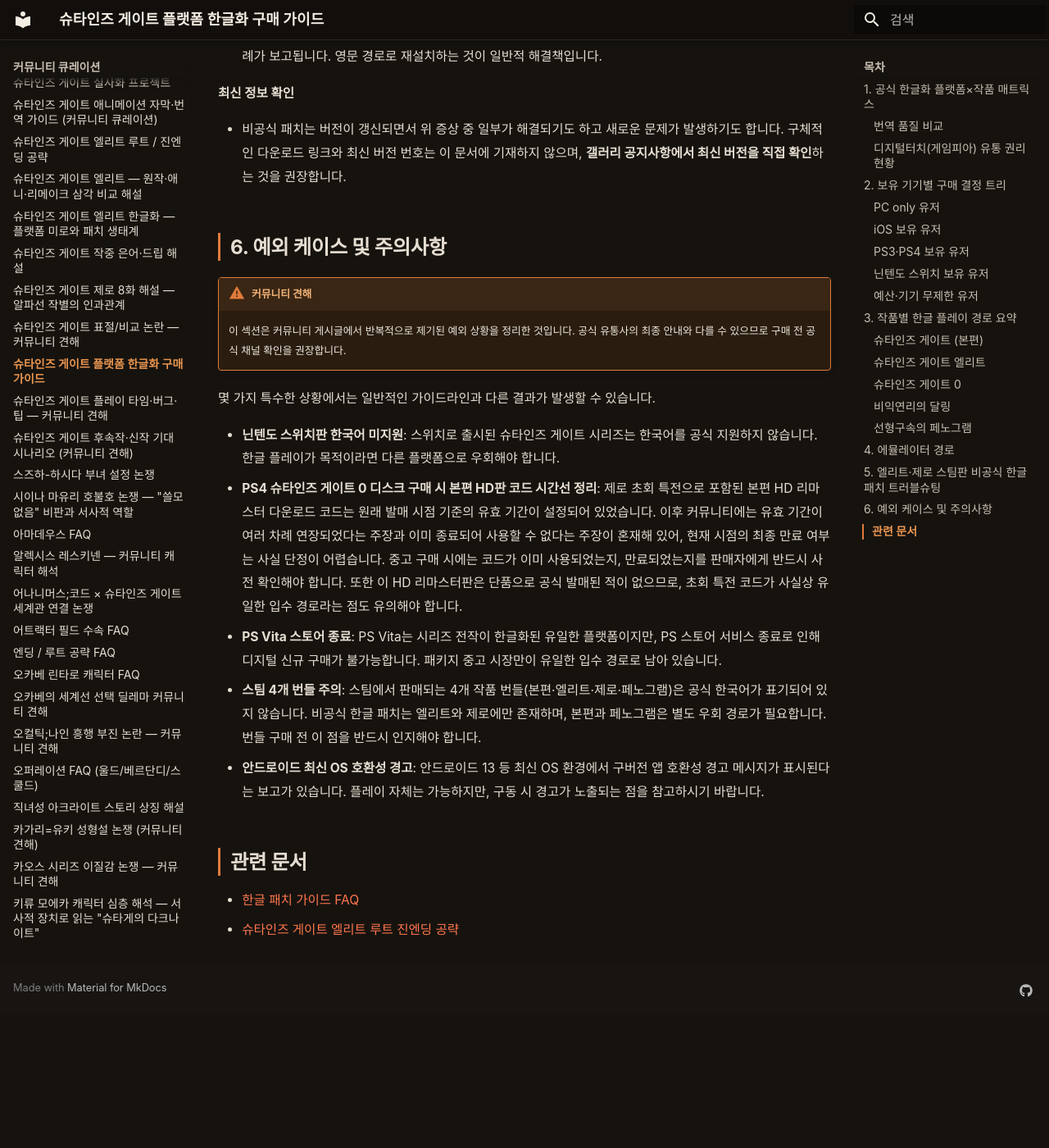
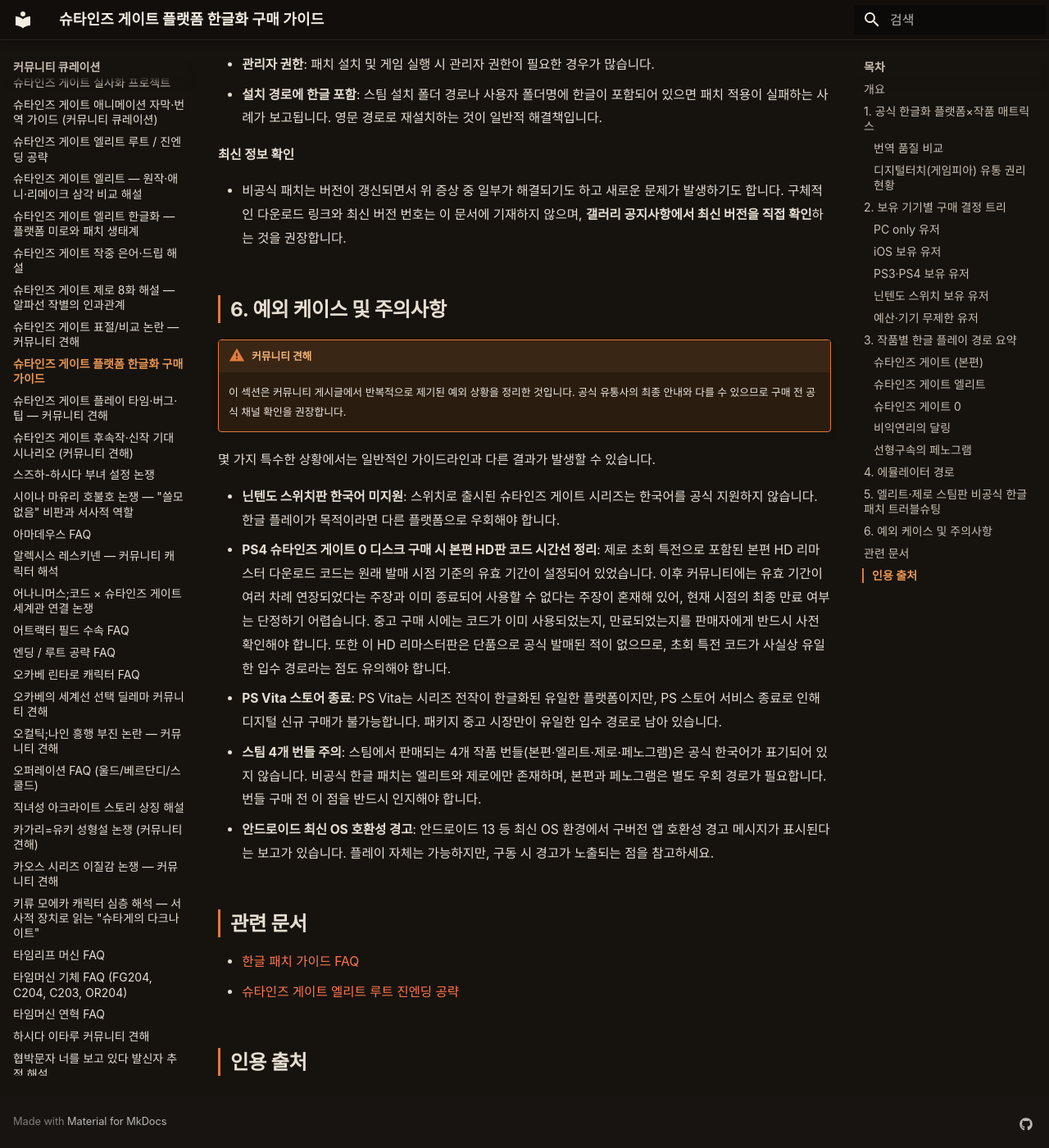
Before and after one commit to sgwiki/sgwiki.github.io, an MkDocs documentation site: the page built from wiki/커뮤니티-큐레이션/슈타인즈-게이트-플랫폼-한글화-구매-가이드.md, in a window 1280 px wide and 1400 px high, scrolled down 5870 px. Shown: the whole window at 82% size. Built offline with MkDocs 1.6.1 and Material for MkDocs 9.7.7, drawn with Linux system fonts in a browser that asks for light colours; some web fonts are replaced; before the commit the page ends 7107 px from its top, so only the background shows below that; some of the changed text lies outside the part shown.

Commit message:
chore(wiki): 슈타인즈-게이트-플랫폼-한글화-구매-가이드 정비 — frontmatter spoiler 필드 표준화(spoiler_level→spoiler: none)·런타임 마커(run_id·candidate_id·created_at) 제거·개요·인용 출처 섹션 추가·문체 교정(번역투 '다르게 적용되어'→'달라'·'~하시기 바랍니다'→'~하세요' 3곳·'구매가 쉬우며'→'구매하기 쉬우며'·'사실 단정이 어렵습니다'→'단정하기 어렵습니다')
Co-Authored-By: Claude Opus 4.6 <noreply@anthropic.com>

```diff
--- a/wiki/커뮤니티-큐레이션/슈타인즈-게이트-플랫폼-한글화-구매-가이드.md
+++ b/wiki/커뮤니티-큐레이션/슈타인즈-게이트-플랫폼-한글화-구매-가이드.md
@@ -17,7 +14,9 @@ candidate_id: cand-610c553e16
 
 # 슈타인즈 게이트 플랫폼 한글화 구매 가이드
 
-슈타인즈 게이트 시리즈는 발매 플랫폼이 다양하고, 한글 지원 여부가 플랫폼과 작품마다 다르게 적용되어 신규 입문자가 구매를 결정하기 전에 반드시 확인해야 할 정보가 많습니다. 이 문서는 보유 기기와 플레이 우선순위에 따라 가장 합리적인 한글 플레이 경로를 단계별로 정리합니다.
+## 개요
+
+슈타인즈 게이트 시리즈는 발매 플랫폼이 다양하고, 한글 지원 여부가 플랫폼과 작품마다 달라 신규 입문자가 구매를 결정하기 전에 반드시 확인해야 할 정보가 많습니다. 이 문서는 보유 기기와 플레이 우선순위에 따라 가장 합리적인 한글 플레이 경로를 단계별로 정리합니다.
 
 ## 1. 공식 한글화 플랫폼×작품 매트릭스
 
@@ -47,7 +46,7 @@ candidate_id: cand-610c553e16
     아래 내용은 커뮤니티 게시글에서 반복적으로 공유된 체감 평가를 정리한 것이며, 공식적으로 검증된 번역 품질 비교가 아닙니다.
 
 - **PS3·PS Vita 정발판(디지털터치 번역) 우위**: PS3·Vita 한글판의 번역이 모바일(안드로이드·iOS) 대비 가장 우수하다는 평가가 반복적으로 누적되어 있습니다. 특히 문체의 자연스러움과 용어 일관성 면에서 정발판을 기준점으로 삼는 의견이 많습니다.
-- **PS4 HD 리마스터판의 별도 번역**: PS4 본편 HD 리마스터판은 PS3·Vita 정발판과는 별도의 번역으로 제작되었다는 보고가 있습니다. 동일한 디지털터치 번역이 아닐 수 있다는 점을 참고하시기 바랍니다.
+- **PS4 HD 리마스터판의 별도 번역**: PS4 본편 HD 리마스터판은 PS3·Vita 정발판과는 별도의 번역으로 제작되었다는 보고가 있습니다. 동일한 디지털터치 번역이 아닐 수 있다는 점을 참고하세요.
 - **iOS 초창기판 오역**: iOS 본편은 2012년 한글화된 초창기 번역으로, 일부 오역이 보고된 바 있습니다. 이후 패치로 일부 개선되었다는 주장과 잔여 오역이 남아 있다는 주장이 혼재합니다.
 
 ### 디지털터치(게임피아) 유통 권리 현황
@@ -100,7 +99,7 @@ candidate_id: cand-610c553e16
 
 - **공식 한글**: PS3 패키지, PS Vita 패키지, iOS, Android(2022년 패치 이후), PS4(제로 초회 특전 HD판).
 - **스팀**: 공식 한글 미지원. 비공식 패치는 장기 제작 중으로 알려져 있으나 완료 시점은 불확실합니다.
-- **권장 경로**: iOS/Android 한글판이 가장 구매가 쉬우며, 패키지 수집이 가능하다면 PS3·Vita 한글판이 번역 품질 면에서 가장 좋다는 평입니다.
+- **권장 경로**: iOS/Android 한글판이 가장 구매하기 쉬우며, 패키지 수집이 가능하다면 PS3·Vita 한글판이 번역 품질 면에서 가장 좋다는 평입니다.
 
 ### 슈타인즈 게이트 엘리트
 
@@ -129,7 +128,7 @@ candidate_id: cand-610c553e16
 ## 4. 에뮬레이터 경로
 
 !!! warning "커뮤니티 견해"
-    이 섹션은 커뮤니티에서 반복적으로 공유된 경험을 정리한 것이며, 공식적으로 검증된 정보는 아닙니다. 에뮬레이터 사용은 각 국가의 저작권법과 플랫폼 이용 약관에 따라 제한될 수 있으므로, 관련 법규를 먼저 확인하시기 바랍니다.
+    이 섹션은 커뮤니티에서 반복적으로 공유된 경험을 정리한 것이며, 공식적으로 검증된 정보는 아닙니다. 에뮬레이터 사용은 각 국가의 저작권법과 플랫폼 이용 약관에 따라 제한될 수 있으므로, 관련 법규를 먼저 확인하세요.
 
 PC로 한글 플레이를 원하는 유저 사이에서 PS3 에뮬레이터와 PS Vita 에뮬레이터를 통한 한글판 구동이 대안으로 자주 언급됩니다.
 
@@ -140,7 +139,7 @@ PC로 한글 플레이를 원하는 유저 사이에서 PS3 에뮬레이터와 P
 ## 5. 엘리트·제로 스팀판 비공식 한글 패치 트러블슈팅
 
 !!! warning "커뮤니티 견해"
-    이 섹션은 커뮤니티 게시글에 반복적으로 보고된 증상과 우회법을 정리한 것입니다. 비공식 패치 사용은 게임 정품 라이선스와 관련해 주의가 필요하며, 구체적 배포처·버전 번호는 여기에 기재하지 않습니다. 최신 정보는 갤러리 공지사항에서 직접 확인하시기 바랍니다.
+    이 섹션은 커뮤니티 게시글에 반복적으로 보고된 증상과 우회법을 정리한 것입니다. 비공식 패치 사용은 게임 정품 라이선스와 관련해 주의가 필요하며, 구체적 배포처·버전 번호는 여기에 기재하지 않습니다. 최신 정보는 갤러리 공지사항에서 직접 확인하세요.
 
 엘리트와 제로 스팀판에 비공식 한글 패치를 적용할 때 반복적으로 보고되는 기술적 문제와 일반적인 해결 방향을 정리합니다.
 
@@ -168,12 +167,14 @@ PC로 한글 플레이를 원하는 유저 사이에서 PS3 에뮬레이터와 P
 몇 가지 특수한 상황에서는 일반적인 가이드라인과 다른 결과가 발생할 수 있습니다.
 
 - **닌텐도 스위치판 한국어 미지원**: 스위치로 출시된 슈타인즈 게이트 시리즈는 한국어를 공식 지원하지 않습니다. 한글 플레이가 목적이라면 다른 플랫폼으로 우회해야 합니다.
-- **PS4 슈타인즈 게이트 0 디스크 구매 시 본편 HD판 코드 시간선 정리**: 제로 초회 특전으로 포함된 본편 HD 리마스터 다운로드 코드는 원래 발매 시점 기준의 유효 기간이 설정되어 있었습니다. 이후 커뮤니티에는 유효 기간이 여러 차례 연장되었다는 주장과 이미 종료되어 사용할 수 없다는 주장이 혼재해 있어, 현재 시점의 최종 만료 여부는 사실 단정이 어렵습니다. 중고 구매 시에는 코드가 이미 사용되었는지, 만료되었는지를 판매자에게 반드시 사전 확인해야 합니다. 또한 이 HD 리마스터판은 단품으로 공식 발매된 적이 없으므로, 초회 특전 코드가 사실상 유일한 입수 경로라는 점도 유의해야 합니다.
+- **PS4 슈타인즈 게이트 0 디스크 구매 시 본편 HD판 코드 시간선 정리**: 제로 초회 특전으로 포함된 본편 HD 리마스터 다운로드 코드는 원래 발매 시점 기준의 유효 기간이 설정되어 있었습니다. 이후 커뮤니티에는 유효 기간이 여러 차례 연장되었다는 주장과 이미 종료되어 사용할 수 없다는 주장이 혼재해 있어, 현재 시점의 최종 만료 여부는 단정하기 어렵습니다. 중고 구매 시에는 코드가 이미 사용되었는지, 만료되었는지를 판매자에게 반드시 사전 확인해야 합니다. 또한 이 HD 리마스터판은 단품으로 공식 발매된 적이 없으므로, 초회 특전 코드가 사실상 유일한 입수 경로라는 점도 유의해야 합니다.
 - **PS Vita 스토어 종료**: PS Vita는 시리즈 전작이 한글화된 유일한 플랫폼이지만, PS 스토어 서비스 종료로 인해 디지털 신규 구매가 불가능합니다. 패키지 중고 시장만이 유일한 입수 경로로 남아 있습니다.
 - **스팀 4개 번들 주의**: 스팀에서 판매되는 4개 작품 번들(본편·엘리트·제로·페노그램)은 공식 한국어가 표기되어 있지 않습니다. 비공식 한글 패치는 엘리트와 제로에만 존재하며, 본편과 페노그램은 별도 우회 경로가 필요합니다. 번들 구매 전 이 점을 반드시 인지해야 합니다.
-- **안드로이드 최신 OS 호환성 경고**: 안드로이드 13 등 최신 OS 환경에서 구버전 앱 호환성 경고 메시지가 표시된다는 보고가 있습니다. 플레이 자체는 가능하지만, 구동 시 경고가 노출되는 점을 참고하시기 바랍니다.
+- **안드로이드 최신 OS 호환성 경고**: 안드로이드 13 등 최신 OS 환경에서 구버전 앱 호환성 경고 메시지가 표시된다는 보고가 있습니다. 플레이 자체는 가능하지만, 구동 시 경고가 노출되는 점을 참고하세요.
 
 ## 관련 문서
 
 - [한글 패치 가이드 FAQ](./faq-한글-패치-가이드.md)
 - [슈타인즈 게이트 엘리트 루트 진엔딩 공략](./슈타인즈-게이트-엘리트-루트-진엔딩-공략.md)
+
+## 인용 출처
```
Also changed, not shown: other parts of wiki/커뮤니티-큐레이션/슈타인즈-게이트-플랫폼-한글화-구매-가이드.md (+1 -4 lines).
